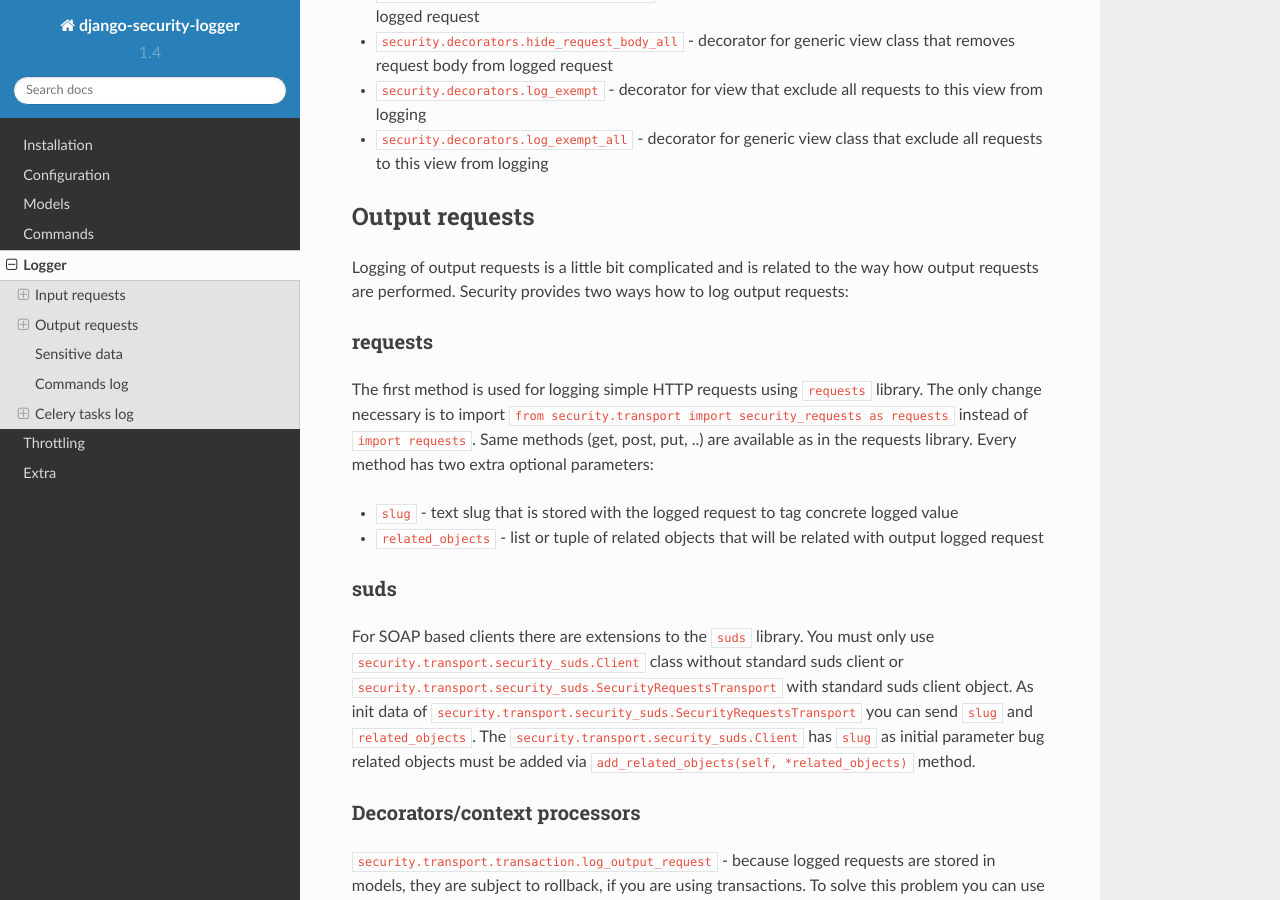
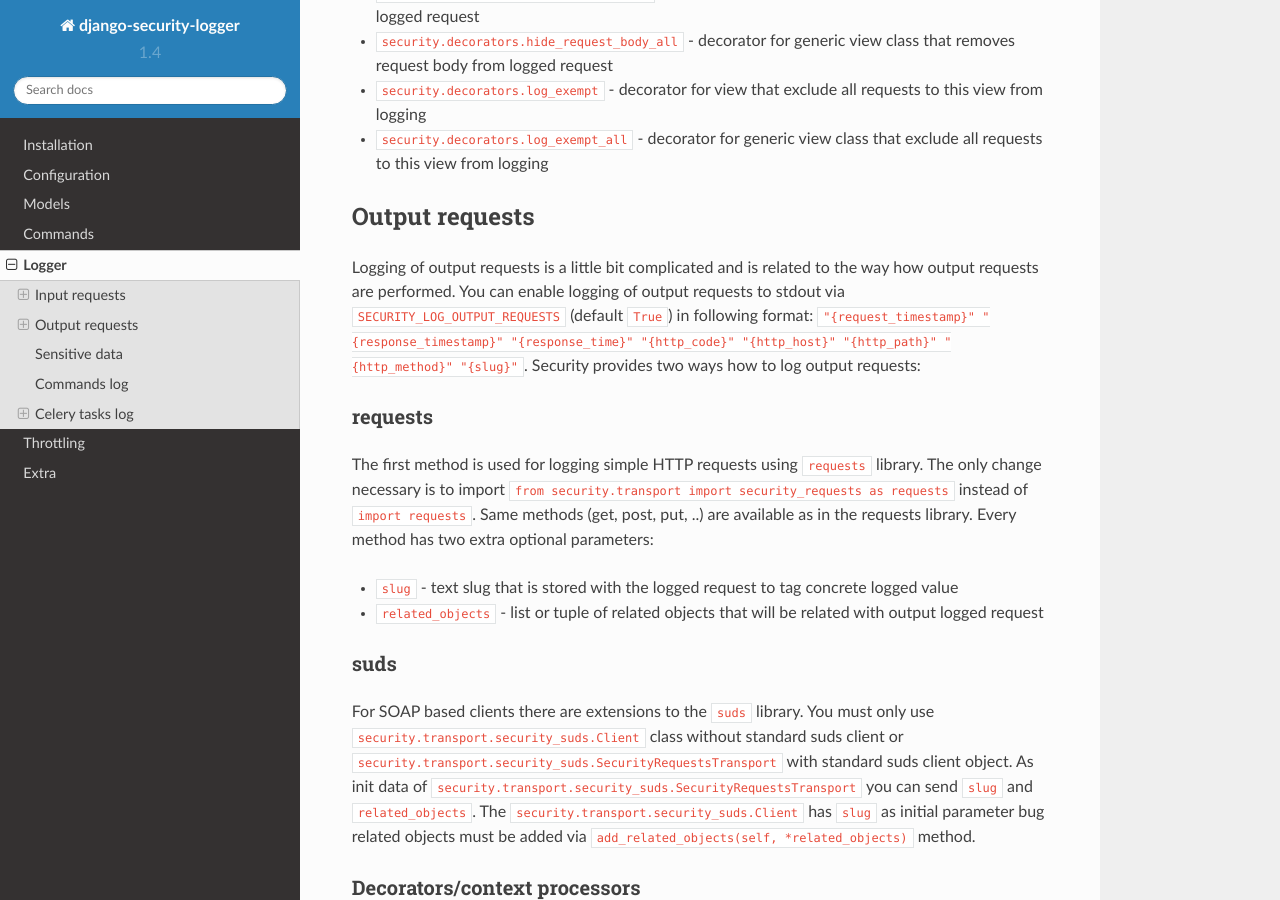
Before and after one commit to sputnikus/django-security, a Sphinx documentation site: the page built from docs/logger.rst, in a window 1280 px wide and 900 px high, scrolled down 481 px. Built offline with Sphinx 7.4.7 and the Read the Docs theme 2.0.0, drawn with Linux system fonts in a browser that asks for light colours.

Commit message:
Extend docs

```diff
--- a/docs/installation.rst
+++ b/docs/installation.rst
@@ -96,3 +96,7 @@ Setup
 .. attribute:: SECURITY_CELERY_STALE_TASK_TIME_LIMIT_MINUTES
 
   Default wait timeout to set not triggered task to the failed state. Default value is ``60``.
+
+.. attribute:: SECURITY_LOG_OUTPUT_REQUESTS
+
+  Enable logging of output requests via logging module. Default value is ``True``.
--- a/docs/logger.rst
+++ b/docs/logger.rst
@@ -22,7 +22,7 @@ There are several decorators for views and generic views that can be used for vi
 Output requests
 ---------------
 
-Logging of output requests is a little bit complicated and is related to the way how output requests are performed. Security provides two ways how to log output requests:
+Logging of output requests is a little bit complicated and is related to the way how output requests are performed. You can enable logging of output requests to stdout via ``SECURITY_LOG_OUTPUT_REQUESTS`` (default ``True``) in following format: ``"{request_timestamp}" "{response_timestamp}" "{response_time}" "{http_code}" "{http_host}" "{http_path}" "{http_method}" "{slug}"``. Security provides two ways how to log output requests:
 
 
 requests
```
